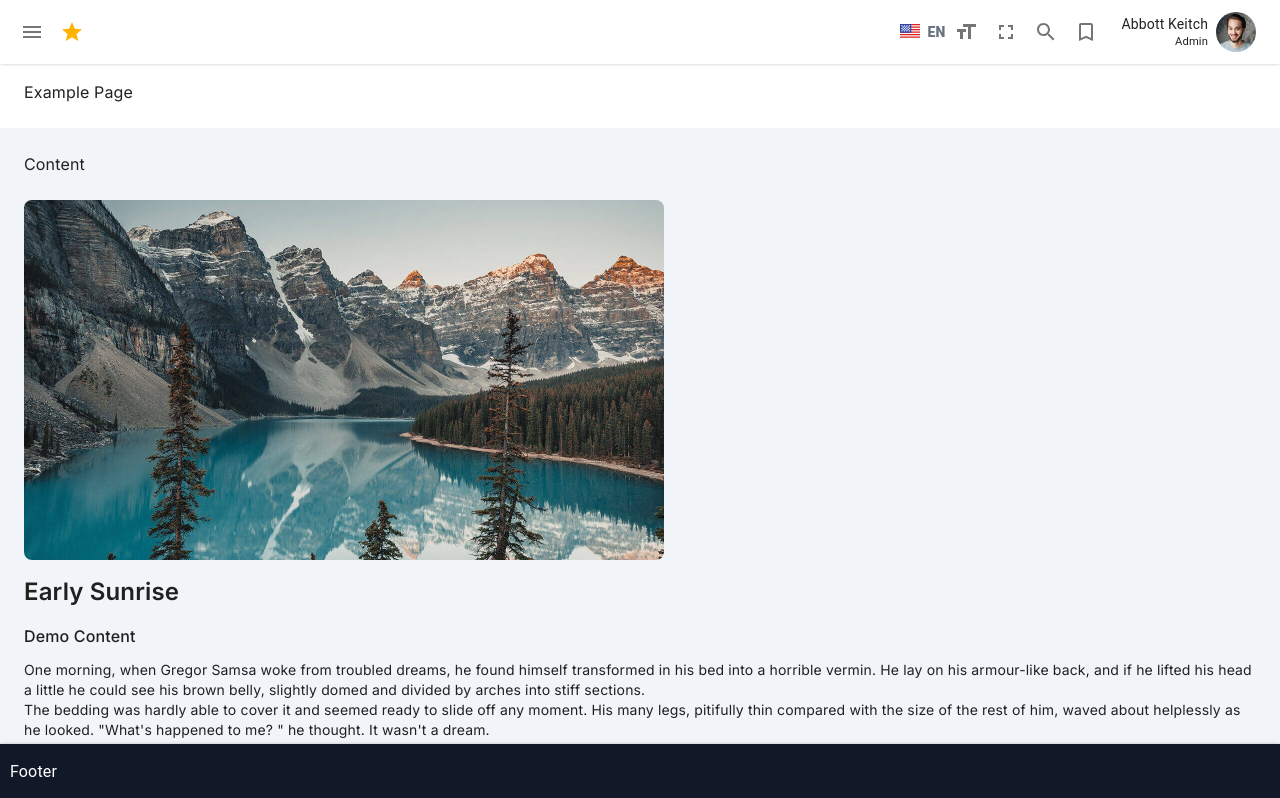
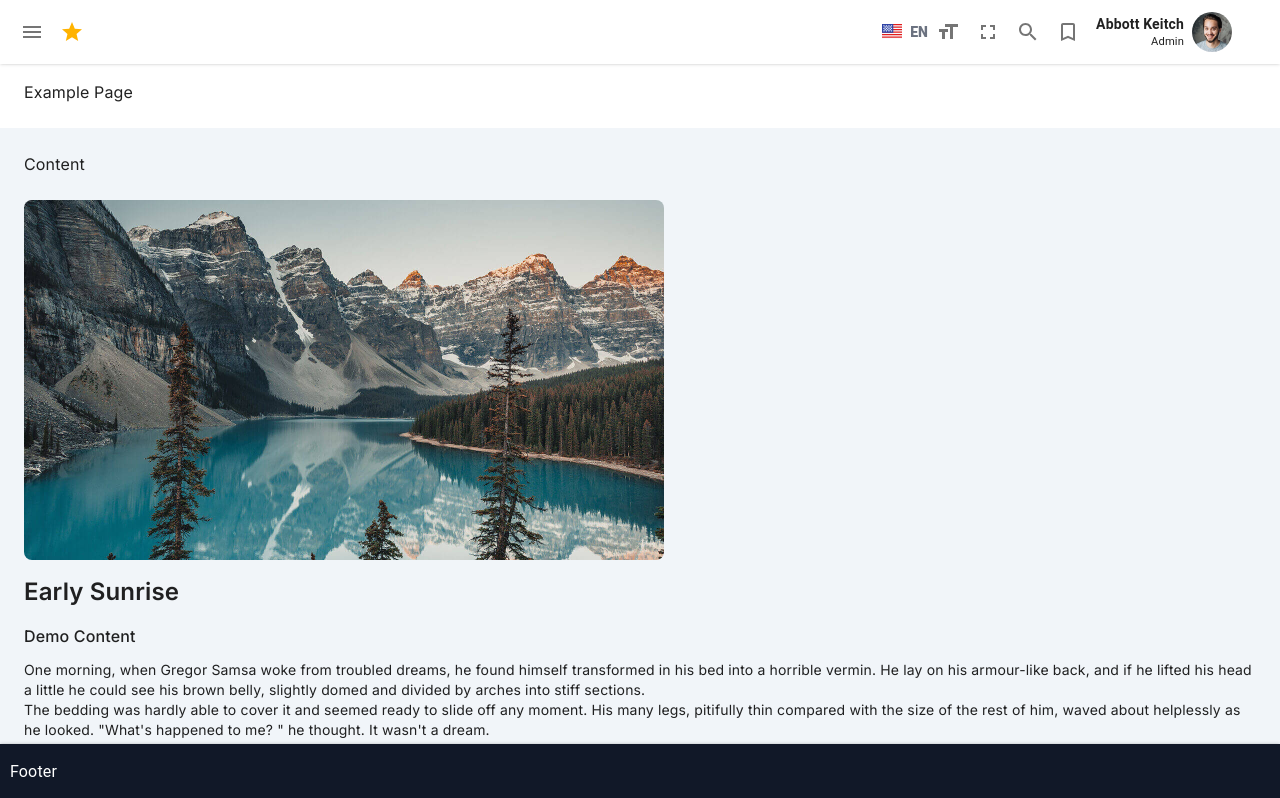
Before and after one commit to Amparo-E/fuse-next, a Next.js app: page /example in a window 1280 px wide. Shown: the top 798 px of the page. Built offline with nearby package versions, Linux system fonts and the light colour scheme.

Commit message:
adding font weight to admin name

```diff
--- a/src/components/Navigation.tsx
+++ b/src/components/Navigation.tsx
@@ -52,20 +52,19 @@ const languages = [
 
 const drawerWidth = 280;
 
-
 const Main = styled("main", { shouldForwardProp: (prop) => prop !== "open" })<{
   open?: boolean;
 }>(({ theme, open }) => ({
   flexGrow: 1,
-    transition: theme.transitions.create('margin', {
+  transition: theme.transitions.create("margin", {
     easing: theme.transitions.easing.sharp,
     duration: theme.transitions.duration.leavingScreen,
   }),
-    marginLeft: open && !useMediaQuery(theme.breakpoints.down("sm")) ? `${drawerWidth}px` : 0,
+  marginLeft:
+    open && !useMediaQuery(theme.breakpoints.down("sm"))
+      ? `${drawerWidth}px`
+      : 0,
 }));
-
-
-
 
 interface AppBarProps extends MuiAppBarProps {
   open?: boolean;
@@ -79,7 +78,8 @@ const AppBar = styled(MuiAppBar, {
     easing: theme.transitions.easing.sharp,
     duration: theme.transitions.duration.leavingScreen,
   }),
-  ...(open && !useMediaQuery(theme.breakpoints.down("sm")) && {
+  ...(open &&
+    !useMediaQuery(theme.breakpoints.down("sm")) && {
       width: `calc(100% - ${drawerWidth}px)`,
       marginLeft: `${drawerWidth}px`,
       transition: theme.transitions.create(["margin", "width"], {
@@ -230,7 +230,7 @@ export default function Navigation({ children }) {
               <IconButton onClick={toggleDrawer(true)}>
                 <TurnedInNotIcon />
               </IconButton>
-            </Box>
+              <IconButton>
                 {!isMobile && (
                   <Box
                     sx={{
@@ -241,13 +241,15 @@ export default function Navigation({ children }) {
                       color: "#000000DE",
                     }}
                   >
-                <Typography variant="body2">Abbott Keitch</Typography>
+                    <Typography variant="body2" sx={{fontWeight: 600}}>Abbott Keitch</Typography>
                     <Typography variant="body2" sx={{ fontSize: "0.7rem" }}>
                       Admin
                     </Typography>
                   </Box>
                 )}
                 <Avatar src="/brian-hughes.jpg" alt="Admin" />
+              </IconButton>
+            </Box>
           </Box>
         </Toolbar>
       </AppBar>
@@ -256,13 +258,13 @@ export default function Navigation({ children }) {
         open={open}
         onClose={handleDrawerClose}
         sx={{
-          '& .MuiDrawer-paper': {
+          "& .MuiDrawer-paper": {
             width: drawerWidth,
             backgroundColor: "#111828",
             color: "#ffffffb3",
-            boxSizing: 'border-box',
+            boxSizing: "border-box",
             ...(isMobile && {
-              position: 'absolute',
+              position: "absolute",
             }),
           },
         }}
@@ -364,12 +366,12 @@ export default function Navigation({ children }) {
       <BottomNavigation
         sx={{
           width: "100%",
-          display: 'flex',
-          alignItems: 'center',
-          justifyContent: 'start',
+          display: "flex",
+          alignItems: "center",
+          justifyContent: "start",
           position: "fixed",
           backgroundColor: "#111828",
-          color: '#ffffff',
+          color: "#ffffff",
           bottom: 0,
           boxShadow:
             "0 -1px 3px 0 rgb(0 0 0 / 0.1), 0 -1px 2px -1px rgb(0 0 0 / 0.1)",
@@ -380,7 +382,15 @@ export default function Navigation({ children }) {
         }}
         showLabels
       >
-        <Typography sx={{ml: 2, marginLeft: `${!isMobile && open ? drawerWidth + 10 : 10}px`, transition: 'margin-left 0.1s ease-in-out'}} >Footer</Typography>
+        <Typography
+          sx={{
+            ml: 2,
+            marginLeft: `${!isMobile && open ? drawerWidth + 10 : 10}px`,
+            transition: "margin-left 0.1s ease-in-out",
+          }}
+        >
+          Footer
+        </Typography>
       </BottomNavigation>
     </Box>
   );
```
Lines whose indentation alone changed are shown as unchanged.
